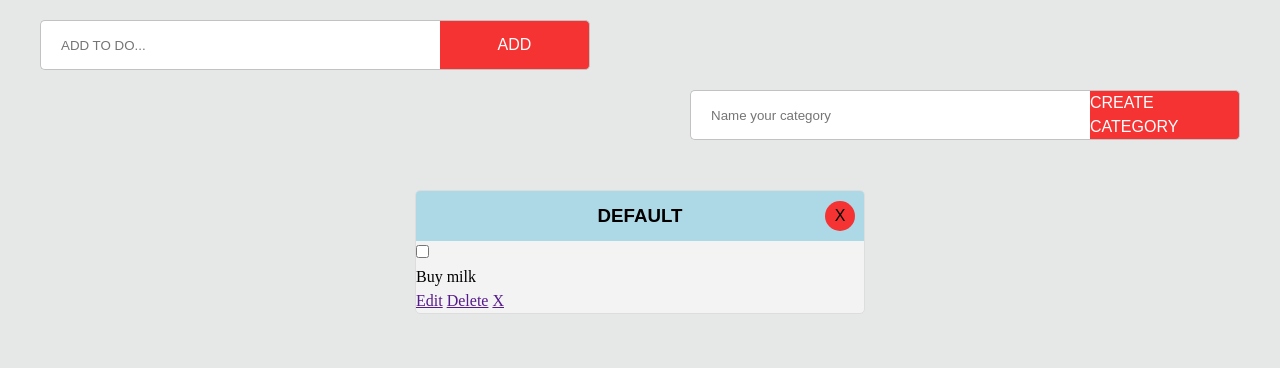
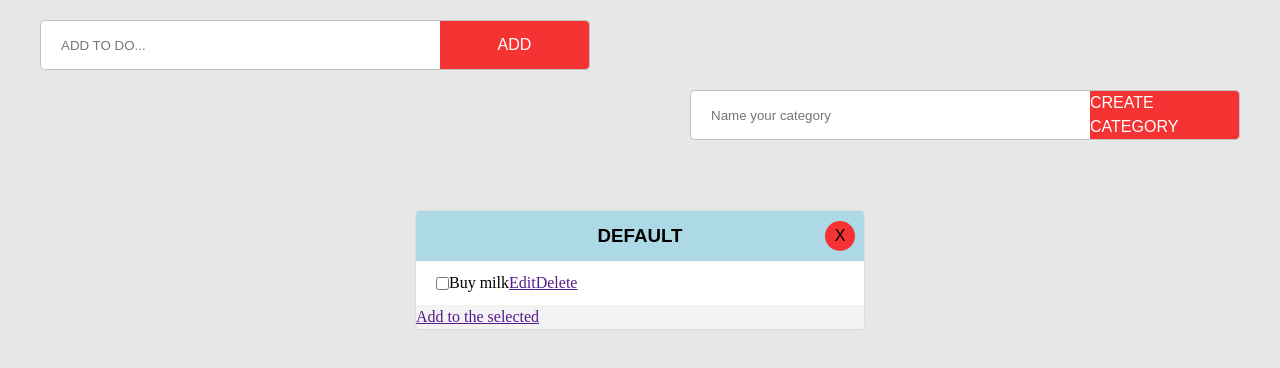
Before and after one commit to Georjane/to-do-list, a website built with webpack: page dist/index.html in a window 1280 px wide. Built offline with Linux system fonts and the light colour scheme.

Commit message:
Add styling to the item

```diff
--- a/src/assets/styles/_card.scss
+++ b/src/assets/styles/_card.scss
@@ -11,6 +11,7 @@
   background-color: $cardbg;
   overflow: hidden;
   border-radius: 5px;
+  margin: 2rem;
 
 
   &__title{
@@ -45,6 +46,8 @@
 }
 
 .item{
-
-
+   padding: 1rem 2rem;
+  display: flex;
+  align-items: center;
+  background-color: white;
   }
```
Also changed, not shown: dist/index.html, dist/main.js.
